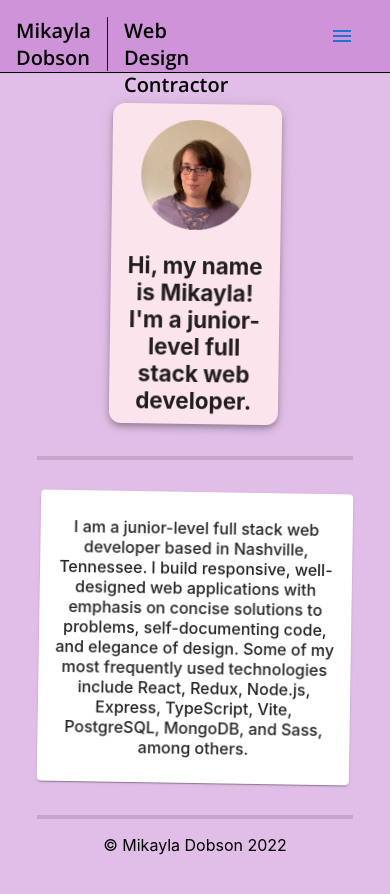
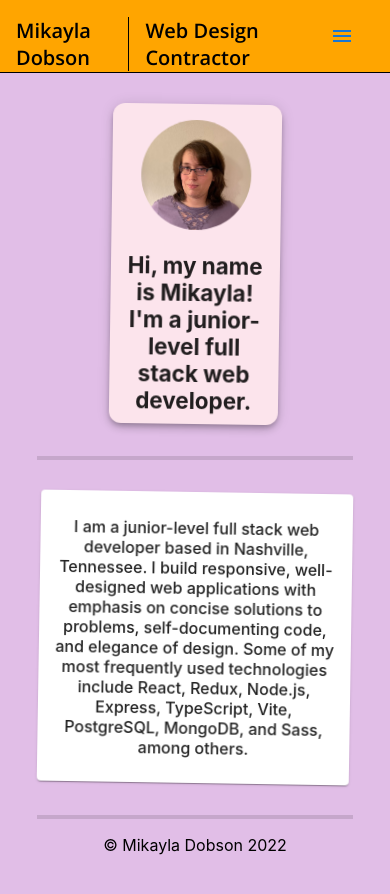
Before and after one commit to innocuous-symmetry/mikayla-dobson-dev, a React (Vite) app: page / in a window 390 px wide. Shown: the top 894 px of the page. Built offline with nearby package versions, Linux system fonts and the light colour scheme.

Commit message:
working on responsive design

```diff
--- a/src/components/Technologies/SubTopic.jsx
+++ b/src/components/Technologies/SubTopic.jsx
@@ -1,10 +1,7 @@
 import { Card, Chip } from "@mui/material";
-import { useState } from "react";
 import { v4 } from "uuid";
 
 export function SubTopic({ data }) {
-    const [showNested, setShowNested] = useState(false);
-
     return (
         <Card className="subtopic-card">
             <strong>{data.topic || data}</strong>
--- a/src/sass/App.scss
+++ b/src/sass/App.scss
@@ -1,8 +1,5 @@
 @import url('https://fonts.googleapis.com/css2?family=Open+Sans:ital,wght@0,300;0,400;0,500;0,600;0,700;0,800;1,300;1,400;1,500;1,600;1,700;1,800&display=swap');
 @import url('https://fonts.googleapis.com/css2?family=Lato:ital,wght@0,100;0,300;0,400;0,700;0,900;1,100;1,300;1,400;1,700;1,900&display=swap');
-
-@import "helper/variables";
-@import "helper/mixins";
 
 .App {
   main {
@@ -10,4 +7,23 @@
     position: relative;
     top: 4.5rem;
   }
+
+  @media only screen and (max-width: 1050px) {
+    .app-navbar {
+      background-color: red;
+    }
+  }
+
+  @media only screen and (max-width: 600px) {
+      .app-navbar {
+        background-color: orange;
+          .navbar-left {
+              width: 80vw;
+          }
+          a, h2 {
+              font-weight: 600;
+              font-size: 1.25rem;
+          }
+      }
+  }
 }
--- a/src/sass/Navbar.scss
+++ b/src/sass/Navbar.scss
@@ -14,7 +14,7 @@
     .navbar-left {
       display: flex;
       flex-direction: row;
-      width: 50%;
+      width: 75%;
       justify-content: flex-start;
       align-items: baseline;
     }
@@ -24,9 +24,10 @@
       flex-direction: row;
       justify-content: flex-end;
       padding-right: 1rem;
-      width: 50%;
+      width: 25%;
     }
 
+    // top right corner, Mikayla Dobson text
     a {
       transition: color 150ms ease;
       color: black;
@@ -50,15 +51,3 @@
       padding-left: 1rem;
     }
 }
-
-@media only screen and (max-width: 600px) {
-    .app-navbar {
-        .navbar-left {
-            width: 80vw;
-        }
-        a, h2 {
-            font-weight: 600;
-            font-size: 1.25rem;
-        }
-    }
-}
--- a/src/sass/pages/Technologies.scss
+++ b/src/sass/pages/Technologies.scss
@@ -3,12 +3,16 @@
 
 .technologies-page {
     .main-topic {
+        display: flex;
+        flex-direction: column;
+        align-items: center;
         width: 70vw;
         margin: 1rem 0;
         padding: 1rem;
     }
 
     .subtopic-card {
+        width: 58vw;
         .subtopics {
             display: flex;
             flex-flow: row wrap;
```
Also changed, not shown: src/App.jsx (+0 -13 lines).
